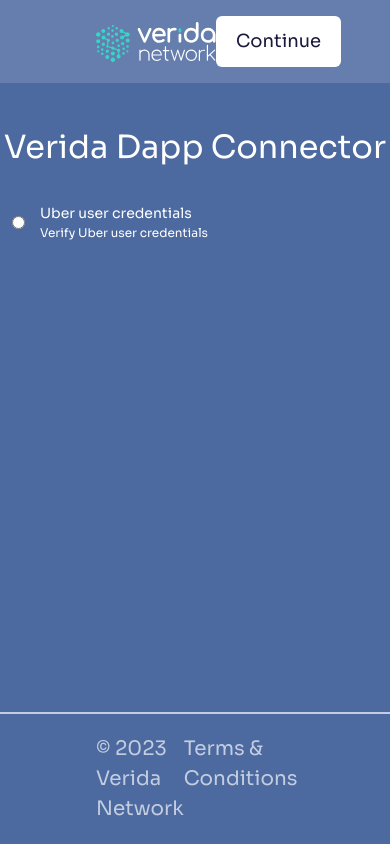
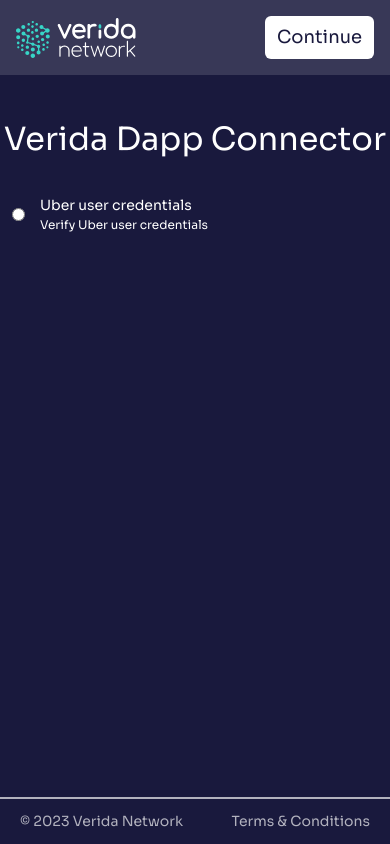
Before and after one commit to verida/proof-connector-dapp, a Next.js app: page /reclaim in a window 390 px wide. Built offline with nearby package versions, Linux system fonts and the light colour scheme; no server answers.

Commit message:
update css

```diff
--- a/components/layouts/Footer.tsx
+++ b/components/layouts/Footer.tsx
@@ -1,6 +1,6 @@
 export const Footer: React.FC<{}> = () => {
     return (
-        <div className="flex px-24 py-5 text-[#ffffffaa] w-full justify-between text-[20px] mt-auto border-t-2 border-[#ffffffaa]">
+        <div className="flex px-5 py-3 md:px-24 md:py-5 text-[#ffffffaa] w-full justify-between text-[14px] md:text-[20px] mt-auto border-t-2 border-[#ffffffaa]">
             <h3 className="">© 2023 Verida Network</h3>
             <a href="https://www.verida.io/terms-and-conditions" target="_blank" className="footer-link-two no-margin">Terms &amp; Conditions</a>
         </div>
--- a/components/layouts/Header.tsx
+++ b/components/layouts/Header.tsx
@@ -6,10 +6,10 @@
 }
 export const Header: React.FC<Props> = ({handleClick, title, disabled}) => {
   return (
-    <div className="w-full flex items-center justify-between py-4 px-24 bg-[#ffffff22]">
+    <div className="w-full flex items-center justify-between px-4 py-4 md:px-24 bg-[#ffffff22]">
       <img src="/logo.svg" className="cursor-pointer"/>
       <button
-        className="border-1 px-5 py-3 cursor-pointer text-[18px] bg-white rounded-md text-[#19193d] hover:bg-[#eee]"
+        className="border-1 px-3 py-2 md:px-5 md:py-3 cursor-pointer text-[18px] bg-white rounded-md text-[#19193d] hover:bg-[#eee]"
         onClick={() => handleClick()}
         disabled={disabled}
       >
--- a/styles/globals.css
+++ b/styles/globals.css
@@ -8,7 +8,7 @@
   margin: 0;
   font-family: -apple-system, BlinkMacSystemFont, Segoe UI, Roboto, Oxygen,
     Ubuntu, Cantarell, Fira Sans, Droid Sans, Helvetica Neue, sans-serif;
-  background-color: #4d6aa0;
+  background-color: #19193d;
 }
 
 a {
```
